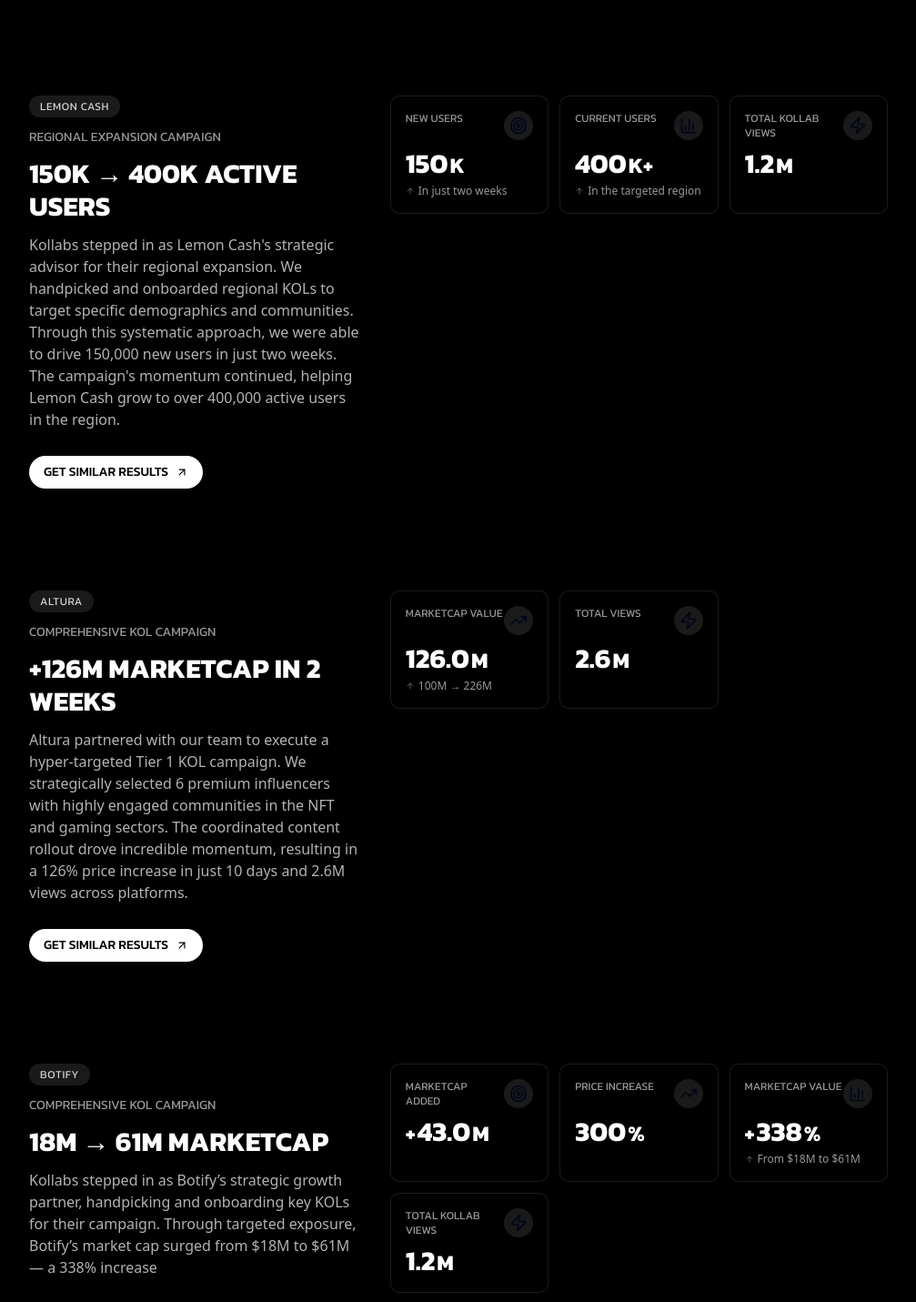
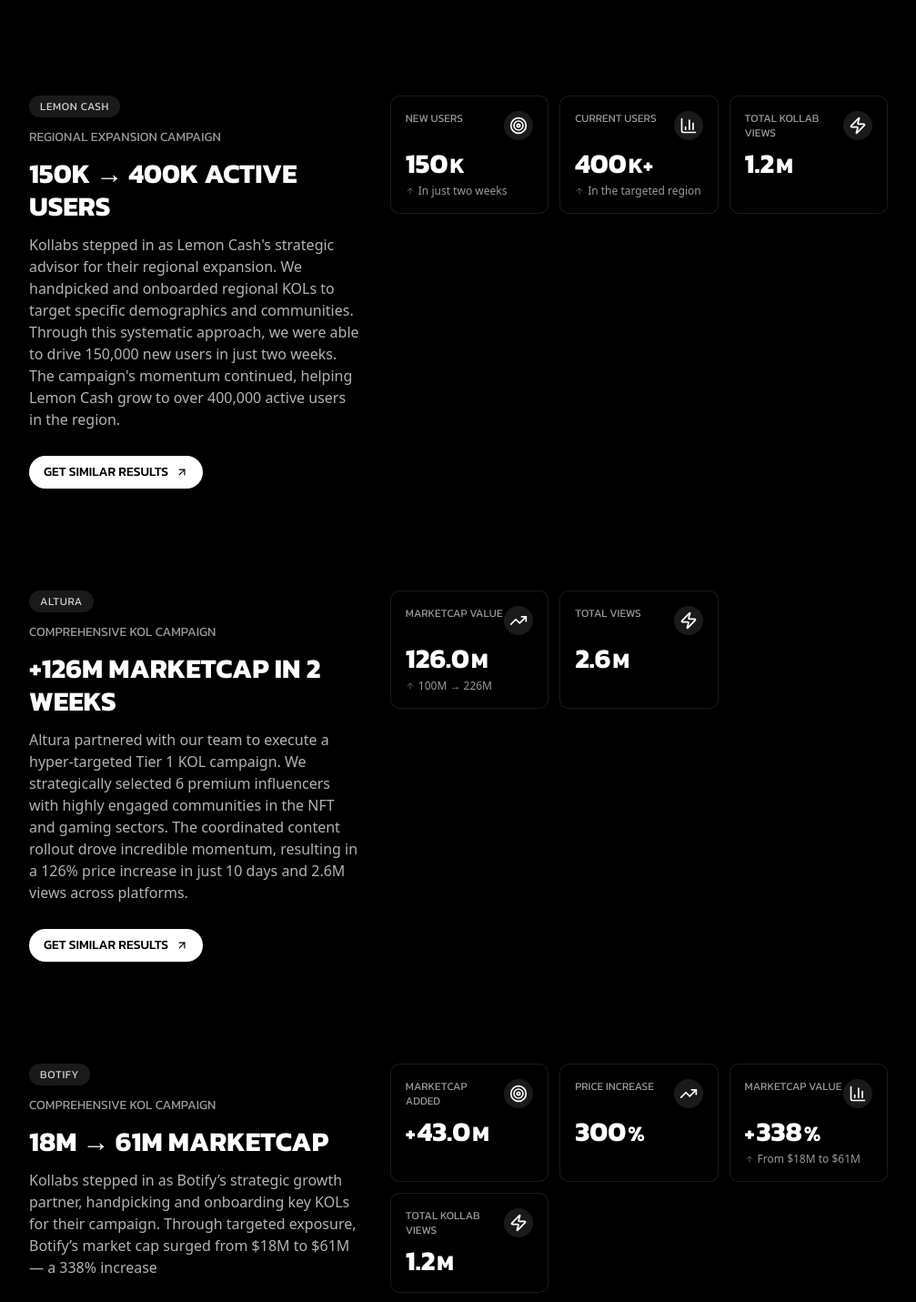
Before and after one commit to Br4ndonP0nce/kollab, a Next.js app: page / in a window 1280 px wide. Shown: the part 2507-3938 px from the top of the page at 91% size, without its empty margins (136-1143 px from the left). Built offline with nearby package versions, Linux system fonts and the light colour scheme.

Commit message:
updated meet us section

```diff
--- a/src/components/HardData/HardDatav2.tsx
+++ b/src/components/HardData/HardDatav2.tsx
@@ -29,7 +29,7 @@
         value: 150,
         prefix: "",
         suffix: "K",
-        icon: <Target className="h-5 w-5" />,
+        icon: <Target className="h-5 w-5 text-white" />,
         color: "bg-white/10",
         calculation: "In just two weeks",
       },
@@ -39,7 +39,7 @@
         value: 400,
         prefix: "",
         suffix: "K+",
-        icon: <BarChart3 className="h-5 w-5" />,
+        icon: <BarChart3 className="h-5 w-5 text-white" />,
         color: "bg-white/10",
         calculation: "In the targeted region",
       },
@@ -48,7 +48,7 @@
         value: 1.2,
         prefix: "",
         suffix: "M",
-        icon: <Zap className="h-5 w-5" />,
+        icon: <Zap className="h-5 w-5 text-white" />,
         color: "bg-white/10",
       },
     ],
@@ -65,7 +65,7 @@
         value: 126,
         prefix: "",
         suffix: "M",
-        icon: <TrendingUp className="h-5 w-5" />,
+        icon: <TrendingUp className="h-5 w-5 text-white" />,
         color: "bg-white/10",
         calculation: "100M → 226M",
       },
@@ -74,7 +74,7 @@
         value: 2.6,
         prefix: "",
         suffix: "M",
-        icon: <Zap className="h-5 w-5" />,
+        icon: <Zap className="h-5 w-5 text-white" />,
         color: "bg-white/10",
       },
     ],
@@ -91,7 +91,7 @@
         value: 43,
         prefix: "+",
         suffix: "M",
-        icon: <Target className="h-5 w-5" />,
+        icon: <Target className="h-5 w-5 text-white" />,
         color: "bg-white/10",
       },
       {
@@ -99,7 +99,7 @@
         value: 300,
         prefix: "",
         suffix: "%",
-        icon: <TrendingUp className="h-5 w-5" />,
+        icon: <TrendingUp className="h-5 w-5 text-white" />,
         color: "bg-white/10",
       },
       {
@@ -107,7 +107,7 @@
         value: 338,
         prefix: "+",
         suffix: "%",
-        icon: <BarChart3 className="h-5 w-5" />,
+        icon: <BarChart3 className="h-5 w-5 text-white" />,
         color: "bg-white/10",
         calculation: "From $18M to $61M",
       },
@@ -116,7 +116,7 @@
         value: 1.2,
         prefix: "",
         suffix: "M",
-        icon: <Zap className="h-5 w-5" />,
+        icon: <Zap className="h-5 w-5 text-white" />,
         color: "bg-white/10",
       },
     ],
```
